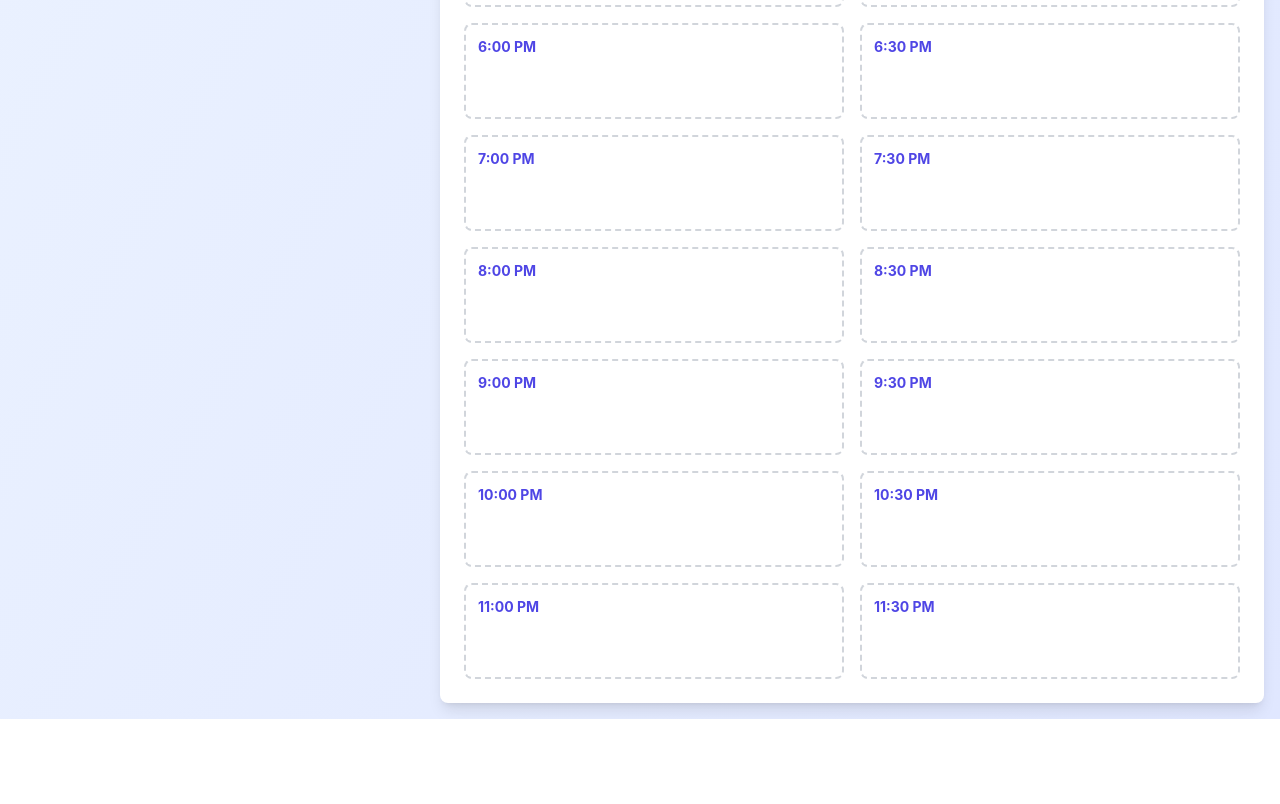
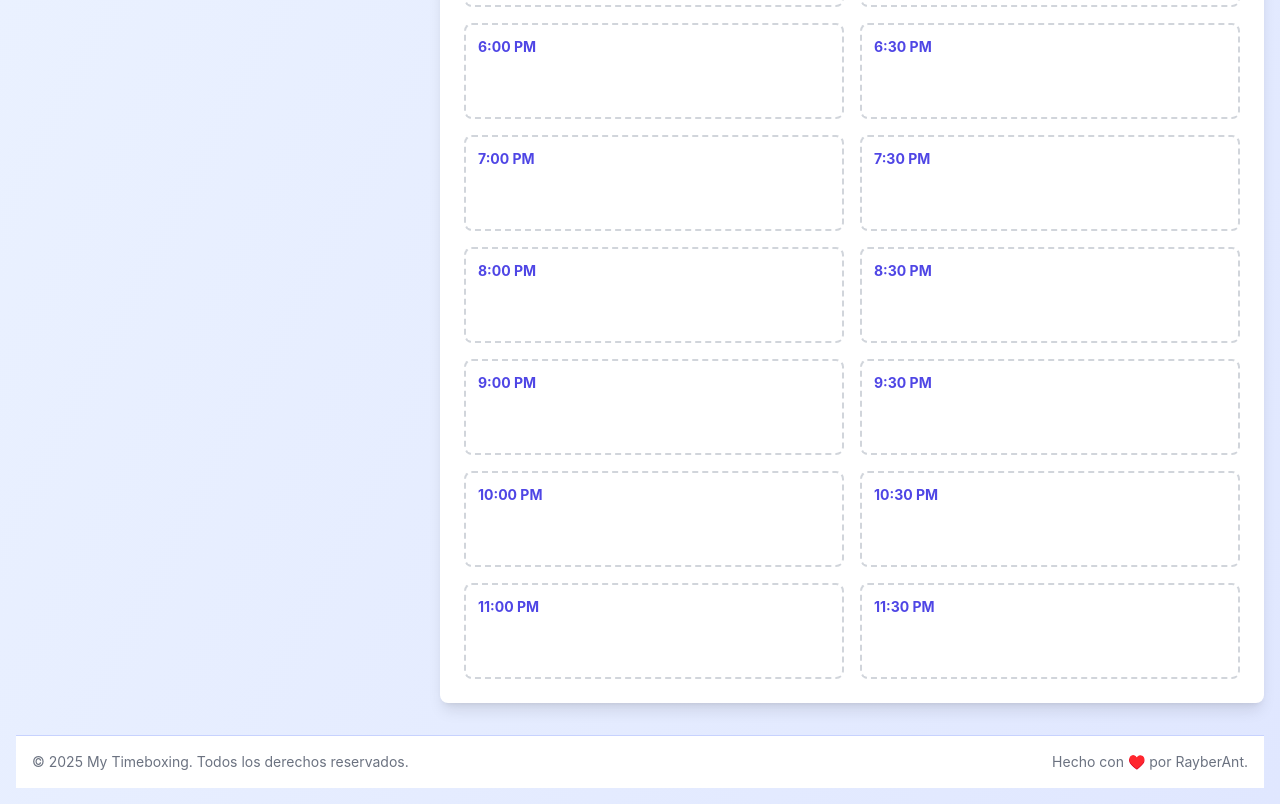
Before and after one commit to RayberAnt/my-timeboxing, a React (Create React App) app: page / in a window 1280 px wide. Shown: the part 1667-2471 px from the top of the page. Before the commit the page ends 2386 px from the top, so only its background shows below. Built offline with nearby package versions, Linux system fonts and the light colour scheme.

Commit message:
Add footer

```diff
--- a/src/components/TimeboxingApp.jsx
+++ b/src/components/TimeboxingApp.jsx
@@ -520,7 +520,8 @@ export default function TimeboxingApp() {
   }, [dragState.isDragging, handleDragMove, handleDragEnd]);
 
   return (
-    <div className="min-h-screen bg-gradient-to-br from-blue-50 to-indigo-100 p-4">
+    <div className="min-h-screen bg-gradient-to-br from-blue-50 to-indigo-100 p-4 flex flex-col">
+      <div className="flex-1">
         <div className="max-w-7xl mx-auto">
           <div className="bg-white rounded-lg shadow-lg p-6 mb-6">
             <div className="flex items-center justify-between flex-wrap gap-4">
@@ -775,5 +776,14 @@ export default function TimeboxingApp() {
           </div>
         </div>
       </div>
+      <footer className="w-full bg-white border-t border-indigo-200 py-4 mt-8">
+        <div className="max-w-7xl mx-auto px-4 flex flex-col md:flex-row items-center justify-between text-sm text-gray-500">
+          <div className="mb-2 md:mb-0">© {new Date().getFullYear()} My Timeboxing. Todos los derechos reservados.</div>
+          <div>
+            Hecho con ♥️ por RayberAnt.
+          </div>
+        </div>
+      </footer>
+    </div>
   );
 }
```
Lines whose indentation alone changed are shown as unchanged.
